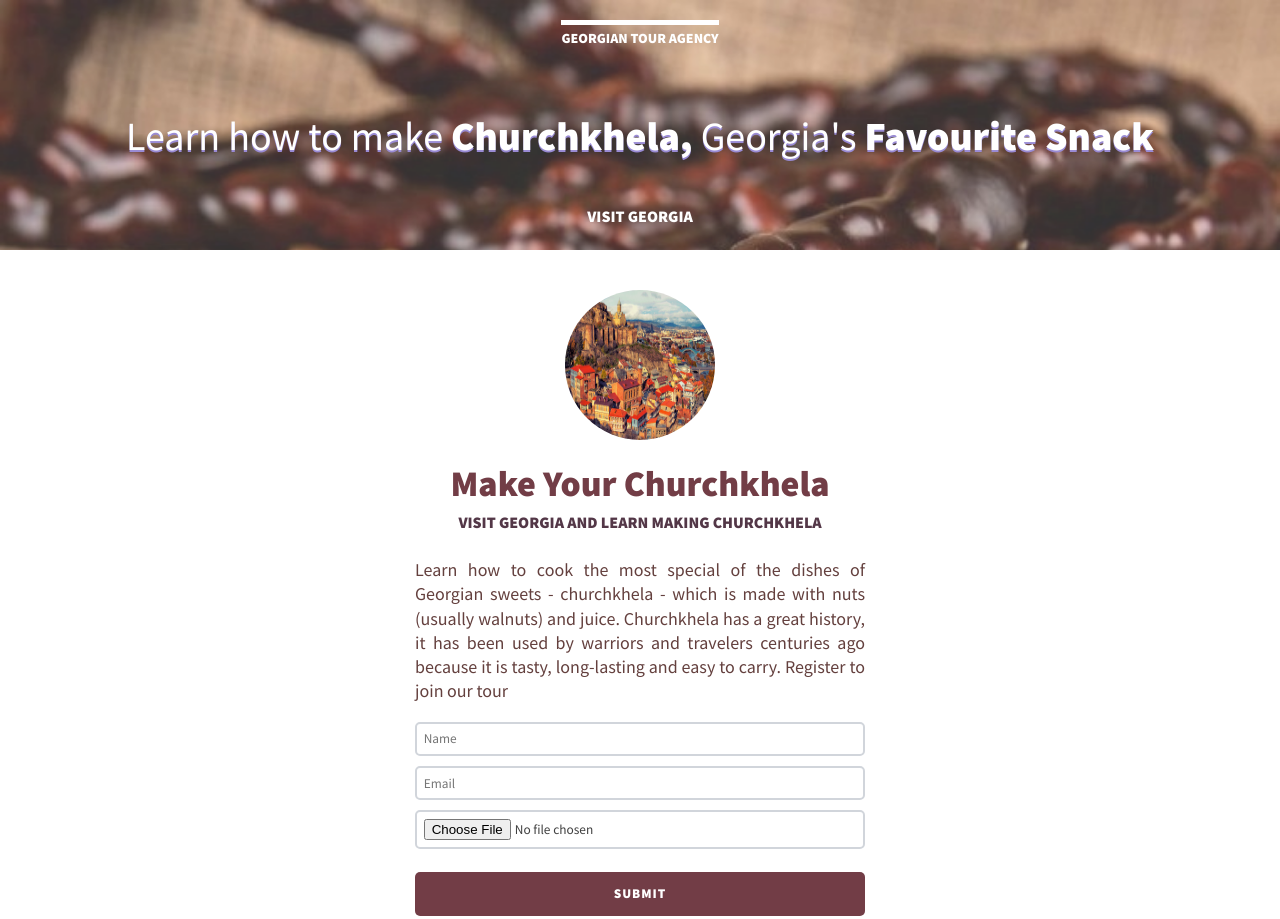
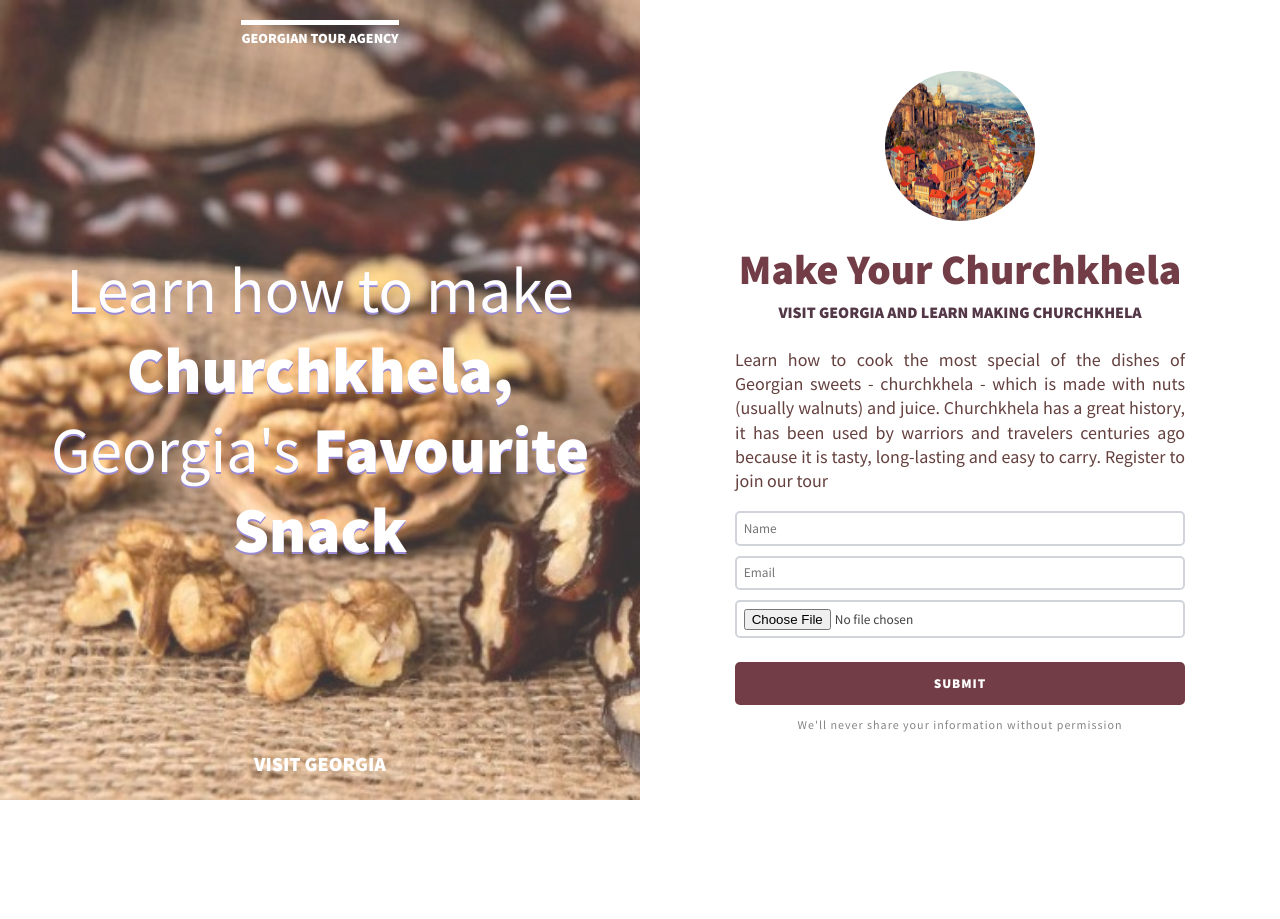
Before and after one commit to Dachi-Papashvili88/georgian-tour, a plain HTML site: page index.html in a window 1280 px wide. Shown: the top 919 px of the page. After the commit the page ends 800 px from the top, so only its background shows below. Drawn offline with Linux system fonts and the light colour scheme.

Commit message:
Desktop responsive features

```diff
--- a/index.css
+++ b/index.css
@@ -160,3 +160,48 @@ input:focus {
 .btn-primary:focus {
   background-color: #e0afa0;
 }
+
+
+/* =================
+  Media queries
+ ================= */
+
+ @media (min-width: 576px) {
+    body {
+      display: flex;
+    }
+
+    h1 {
+      font-size: 5vw;
+    }
+
+    h2 {
+      font-size: 2.625rem;
+    }
+
+    .main-paragrap {
+      text-align: justify;
+    }
+
+    .beta-text {
+      font-size: 1.25rem;
+    }
+
+    .intro,
+    .main-content {
+      width: 50%;
+    }
+
+    .intro {
+      min-height: 100vh;
+    }
+
+    .img-main {
+      margin-top: 15px;
+    }
+
+    .main-content {
+      justify-content: center;
+      padding-top: 0;
+    }
+  }
```
